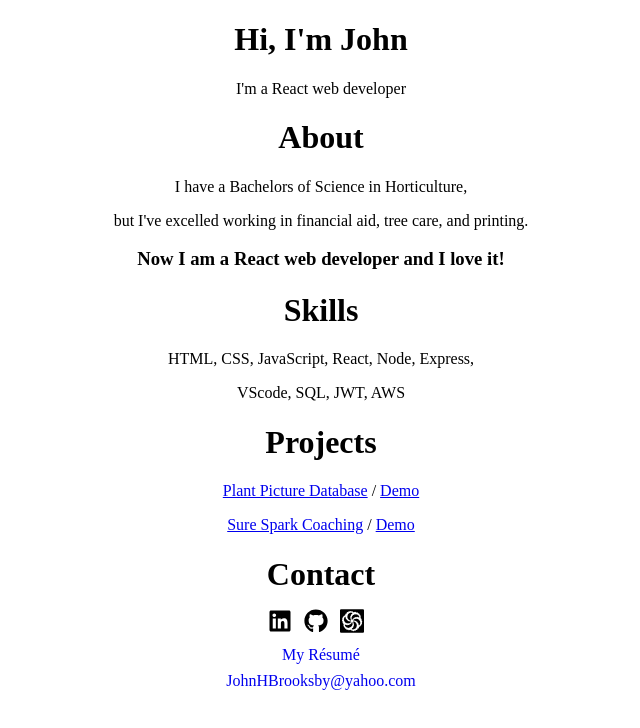
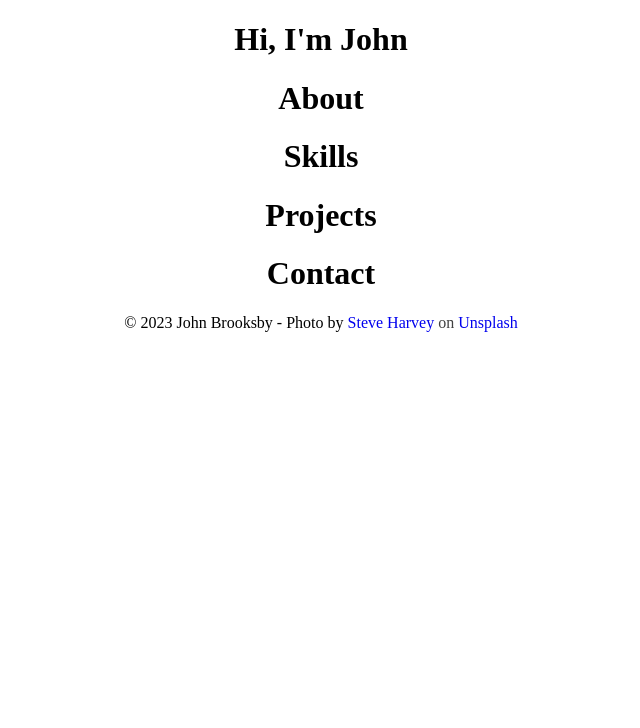
Before and after one commit to johnbrooksby/jbrooksby, a React (Vite) app: page / in a window 1280 px wide. Shown: the top 728 px of the page, without its empty margins (319-959 px from the left). Built offline with nearby package versions, Linux system fonts and the light colour scheme.

Commit message:
Shows and hides text fields as respective header is clicked

```diff
--- a/src/App.jsx
+++ b/src/App.jsx
@@ -1,4 +1,4 @@
-import React from 'react'
+import React, { useState } from 'react'
 import './App.css'
 import Name from './components/Name'
 import About from './components/About'
@@ -8,14 +8,28 @@ import Contact from './components/Contact'
 import Footer from './components/Footer'
 
 function App() {
+  const [hide, setHide] = useState({
+    name: true,
+    about: true,
+    skills: true,
+    projects: true,
+    contact: true
+  })
+  // const [render, setRender] = useState(true)
+
+  // useEffect(() => {
+  //   setRender(!render)
+  //   // console.log("render", render)
+  // }, [hide])
 
   return (
     <div>
-        <Name name="John" title="React web developer" />
-        <About />
-        <Skills />
-        <Projects />
-        <Contact />
+        <Name hide={hide} setHide={setHide} name="John" title="React web developer" />
+        <About hide={hide} setHide={setHide} />
+        <Skills hide={hide} setHide={setHide} />
+        <Projects hide={hide} setHide={setHide} />
+        <Contact hide={hide} setHide={setHide} />
+        <Footer />
     </div>
   )
 }
--- a/src/components/About.jsx
+++ b/src/components/About.jsx
@@ -1,12 +1,22 @@
 import React from "react";
 
-const About = () => {
+const About = (props) => {
+
   return (
     <div>
-      <h1>About</h1>
-      <section>
+      <h1
+        role="button"
+        onClick={() => {
+          props.setHide({name: true, about: false, skills: true, projects: true, contact: true})
+        }}
+      >
+        About
+      </h1>
+      <section hidden={props.hide.about}>
         <p>I have a Bachelors of Science in Horticulture,</p>
-        <p>but I've excelled working in financial aid, tree care, and printing.</p>
+        <p>
+          but I've excelled working in financial aid, tree care, and printing.
+        </p>
         <h3>Now I am a React web developer and I love it!</h3>
       </section>
     </div>
--- a/src/components/Contact.jsx
+++ b/src/components/Contact.jsx
@@ -2,14 +2,22 @@ import React from "react";
 import { FaGithub, FaLinkedin } from "react-icons/fa";
 import { SiCodewars } from "react-icons/si";
 
-const Contact = () => {
+const Contact = (props) => {
+
   return (
     <div>
-      <h1>Contact</h1>
-      <section className="contact_me">
-        {/* <a style={{textDecoration: 'none'}}></a> */}
-      </section>
-      <div className="contact_me">
+      <h1 role="button"
+        onClick={() => {
+          props.setHide({
+            name: true,
+            about: true,
+            skills: true,
+            projects: true,
+            contact: false,
+          });
+        }}>Contact</h1>
+
+      <div className="contact_me" hidden={props.hide.contact}>
         <div className="linksBox">
           <a
             className="links"
--- a/src/components/Footer.jsx
+++ b/src/components/Footer.jsx
@@ -1,9 +1,28 @@
-import React from 'react'
+import React from "react";
 
 const Footer = () => {
   return (
-    <div>Footer</div>
-  )
-}
+    <div>
+      <footer id="foot">
+        <span style={{ textDecoration: 'none' }}>
+          &copy; 2023 John Brooksby - Photo by&nbsp;
+          <a
+            style={{textDecoration: "none" }}
+            href="https://unsplash.com/@trommelkopf?utm_source=unsplash&utm_medium=referral&utm_content=creditCopyText"
+          >
+            Steve Harvey
+          </a>
+          <span style={{color: "rgb(65, 65, 65)"}}>&nbsp;on&nbsp;</span>
+          <a
+            style={{textDecoration: "none" }}
+            href="https://unsplash.com/photos/Ok0vnFg0OBs?utm_source=unsplash&utm_medium=referral&utm_content=creditCopyText"
+          >
+            Unsplash
+          </a>
+        </span>
+      </footer>
+    </div>
+  );
+};
 
-export default Footer
+export default Footer;
--- a/src/components/Name.jsx
+++ b/src/components/Name.jsx
@@ -1,14 +1,22 @@
-import React, {useState} from 'react'
+import React from "react";
 
 const Name = (props) => {
+
   return (
     <div>
-      <h1>Hi, I'm {props.name}</h1>
-      <section>
+      <h1
+        role="button"
+        onClick={() => {
+          props.setHide({name: false, about: true, skills: true, projects: true, contact: true})
+        }}
+      >
+        Hi, I'm {props.name}
+      </h1>
+      <section hidden={props.hide.name}>
         <p>I'm a {props.title}</p>
       </section>
     </div>
-  )
-}
+  );
+};
 
-export default Name
+export default Name;
--- a/src/components/Projects.jsx
+++ b/src/components/Projects.jsx
@@ -1,10 +1,24 @@
 import React from "react";
 
-const Projects = () => {
+const Projects = (props) => {
+
   return (
     <div>
-      <h1>Projects</h1>
-      <section>
+      <h1
+        role="button"
+        onClick={() => {
+          props.setHide({
+            name: true,
+            about: true,
+            skills: true,
+            projects: false,
+            contact: true,
+          });
+        }}
+      >
+        Projects
+      </h1>
+      <section hidden={props.hide.projects}>
         <p>
           <span>
             <a
--- a/src/components/Skills.jsx
+++ b/src/components/Skills.jsx
@@ -1,10 +1,24 @@
 import React from "react";
 
-const Skills = () => {
+const Skills = (props) => {
+
   return (
     <div>
-      <h1>Skills</h1>
-      <section>
+      <h1
+        role="button"
+        onClick={() => {
+          props.setHide({
+            name: true,
+            about: true,
+            skills: false,
+            projects: true,
+            contact: true,
+          });
+        }}
+      >
+        Skills
+      </h1>
+      <section hidden={props.hide.skills}>
         <p>HTML, CSS, JavaScript, React, Node, Express,</p>
         <p>VScode, SQL, JWT, AWS</p>
       </section>
```
